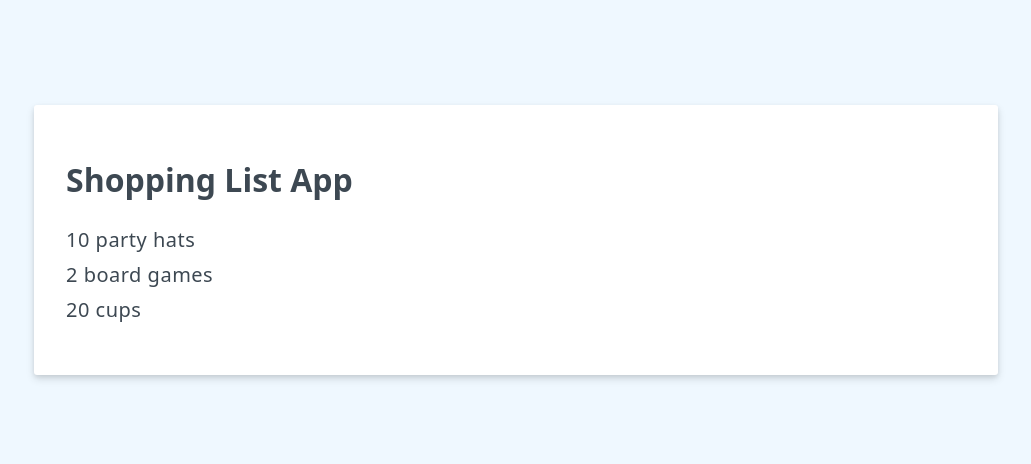
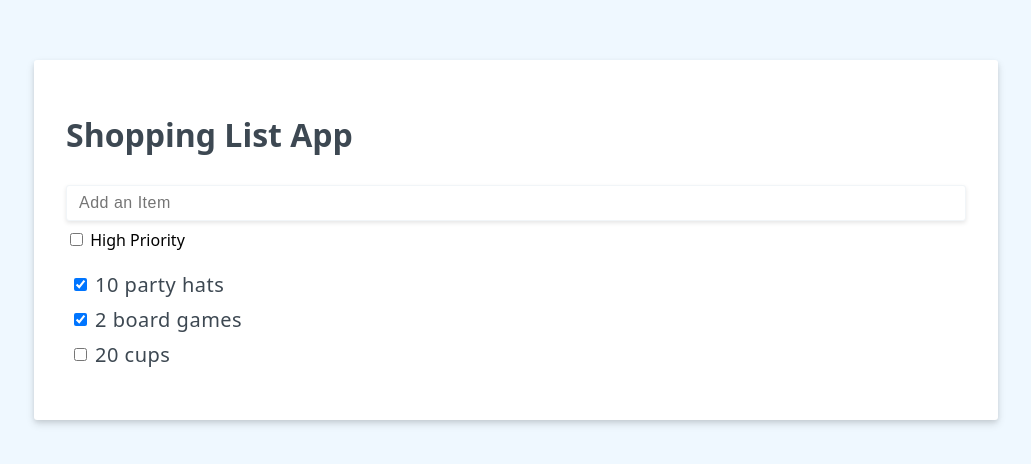
Before and after one commit to ekoteguh10/vuejs-3-fundamentals, a plain HTML site: page index.html in a window 1280 px wide. Shown: the part 160-624 px from the top of the page, without its empty margins (124-1155 px from the left). Drawn offline with nearby package versions, Linux system fonts and the light colour scheme.

Commit message:
add task 3: user input in vuejs

```diff
--- a/index.html
+++ b/index.html
@@ -12,9 +12,23 @@
         <!-- You can use header.toLocaleUpperCase() to make the header is capitalized-->
         <h1>{{ header ? header: 'Welcome to Shopping List' }}</h1>
 
+        <!-- Input for Data Binding-->
+        <input type="text" v-model,trim="newItem" placeholder="Add an Item">
+        <label for="newItemPriority">
+            <input type="checkbox" v-model="newItemPriority">
+            High Priority
+        </label>
+
+        <p v-if="newItem">
+            <input type="checkbox" :checked="newItemPriority"> &nbsp;{{ newItem }}
+        </p>
+
         <!-- List Rendering in Vue.js 3 -->
         <ul>
-            <li v-for="item in items" :key="item.id">{{ item.label }}</li>
+            <li v-for="item in items" :key="item.id">
+                <input type="checkbox" v-model="item.priority">
+                {{ item.label }}
+            </li>
         </ul>
     </div>
 
@@ -24,11 +38,13 @@
             data() {
                 return {
                     header: "Shopping List App",
+                    newItem: '',
+                    newItemPriority: false,
                     // Initialize items
                     items: [
-                        {id: 1, label: "10 party hats"},
-                        {id: 2, label: "2 board games"},
-                        {id: 3, label: "20 cups"}
+                        {id: 1, label: "10 party hats", priority: true},
+                        {id: 2, label: "2 board games", priority: true},
+                        {id: 3, label: "20 cups", priority: false}
                     ]
                 }
             }
```
